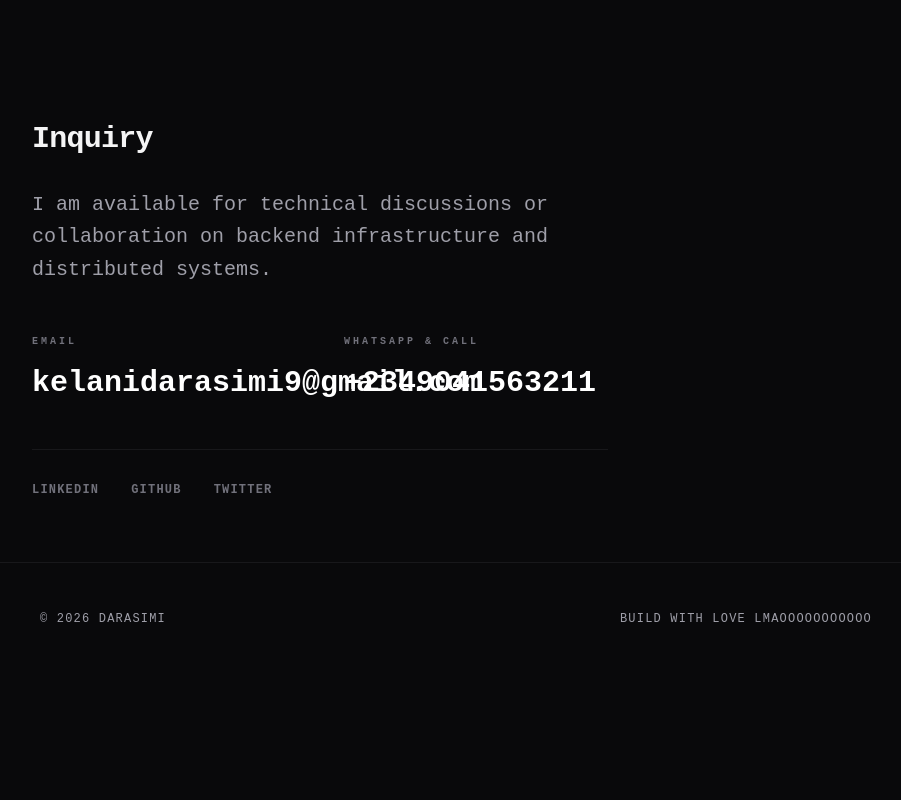
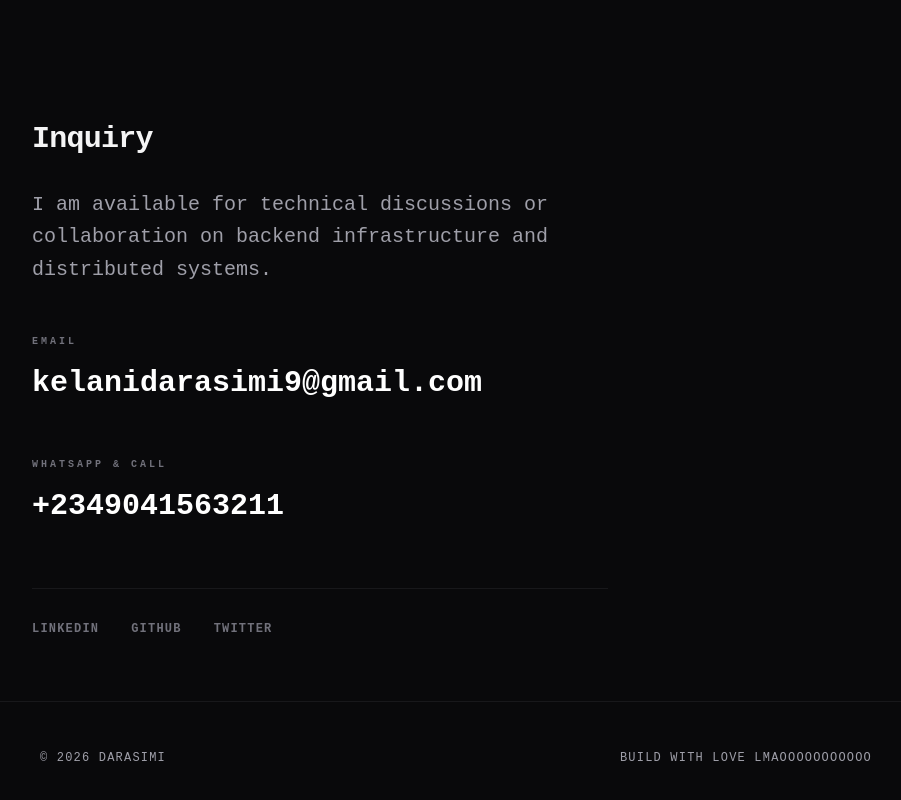
Before and after one commit to lupppig/lupppig.github.io, a React (Vite) app: page / in a window 1280 px wide. Shown: the part 2970-3770 px from the top of the page, without its empty margins (184-1085 px from the left). Before the commit the page ends 3645 px from the top, so only its background shows below. Built offline with nearby package versions, Linux system fonts and the light colour scheme.

Commit message:
Redesign Contact section layout for better readability

```diff
--- a/src/sections/Contact.tsx
+++ b/src/sections/Contact.tsx
@@ -12,8 +12,8 @@ export const Contact: React.FC = () => {
 						I am available for technical discussions or collaboration on
 						backend infrastructure and distributed systems.
 					</p>
-					<div className="space-y-10 md:space-y-12">
-						<div className="grid grid-cols-1 md:grid-cols-2 gap-10 md:gap-12">
+					<div className="space-y-12 md:space-y-16">
+						<div className="flex flex-col gap-10 md:gap-14">
 							<div>
 								<span className="text-[10px] uppercase tracking-[0.3em] font-bold text-zinc-500 mb-4 block">Email</span>
 								<a
```
